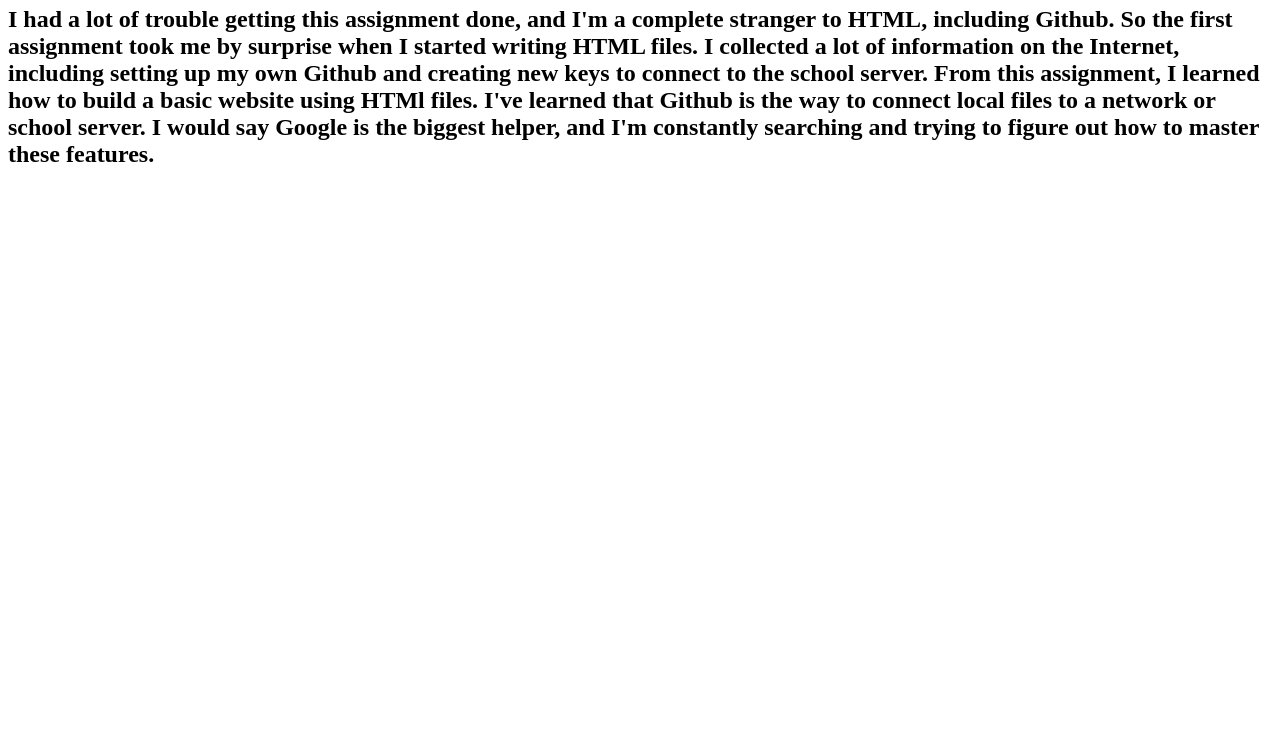
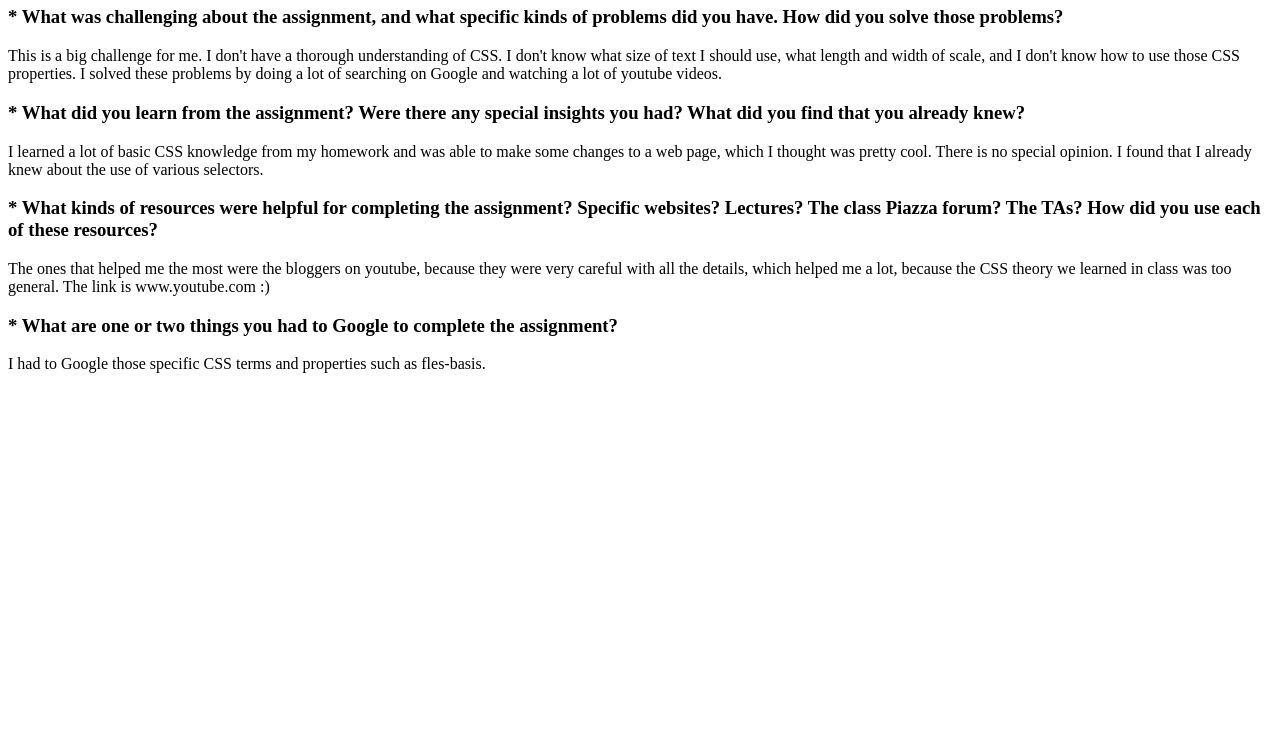
Before and after one commit to han201905/han201905.github.io, a plain HTML site: page blog.html in a window 1280 px wide. Shown: the part 60-800 px from the top of the page. Drawn offline with Linux system fonts and the light colour scheme.

Commit message:
Add files via upload

```diff
--- a/blog.html
+++ b/blog.html
@@ -1,8 +1,43 @@
-<h1>~My Blog~</h1>
-<h2>I had a lot of trouble getting this assignment done, and I'm a complete stranger to HTML, including Github. So the first
-assignment took me by surprise when I started writing HTML files. I collected a lot of information on the Internet,
-including setting up my own Github and creating new keys to connect to the school server.
-From this assignment, I learned how to build a basic website using HTMl files. I've learned that Github is the way to
-connect local files to a network or school server.
-I would say Google is the biggest helper, and I'm constantly searching and trying to figure out how to master these
-features.</h2>
+<head>
+    <h1>Code Blog</h1>
+</head>
+
+<h3>
+    * What was challenging about the assignment, and what specific kinds of problems did you have. How did you solve those
+    problems?
+
+</h3>
+<p>
+    This is a big challenge for me. I don't have a thorough understanding of CSS. I don't know what size of text I should
+    use, what length and width of scale, and I don't know how to use those CSS properties. I solved these problems by doing
+    a lot of searching on Google and watching a lot of youtube videos.
+</p>
+
+<h3>
+    * What did you learn from the assignment? Were there any special insights you had? What did you find that you already
+    knew?
+
+</h3>
+<p>
+    I learned a lot of basic CSS knowledge from my homework and was able to make some changes to a web page, which I thought
+    was pretty cool. There is no special opinion. I found that I already knew about the use of various selectors.
+</p>
+
+<h3>
+    * What kinds of resources were helpful for completing the assignment? Specific websites? Lectures? The class Piazza
+    forum? The TAs? How did you use each of these resources?
+
+</h3>
+<p>
+    The ones that helped me the most were the bloggers on youtube, because they were very careful with all the details,
+    which helped me a lot, because the CSS theory we learned in class was too general. The link is www.youtube.com
+    :)
+</p>
+
+<h3>
+    * What are one or two things you had to Google to complete the assignment?
+
+</h3>
+<p>
+    I had to Google those specific CSS terms and properties such as fles-basis.
+</p>
```
